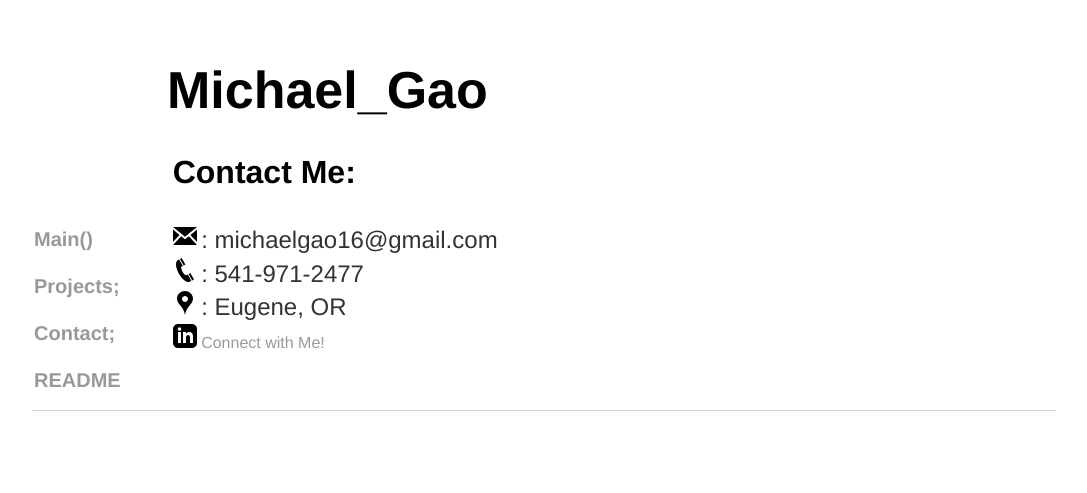
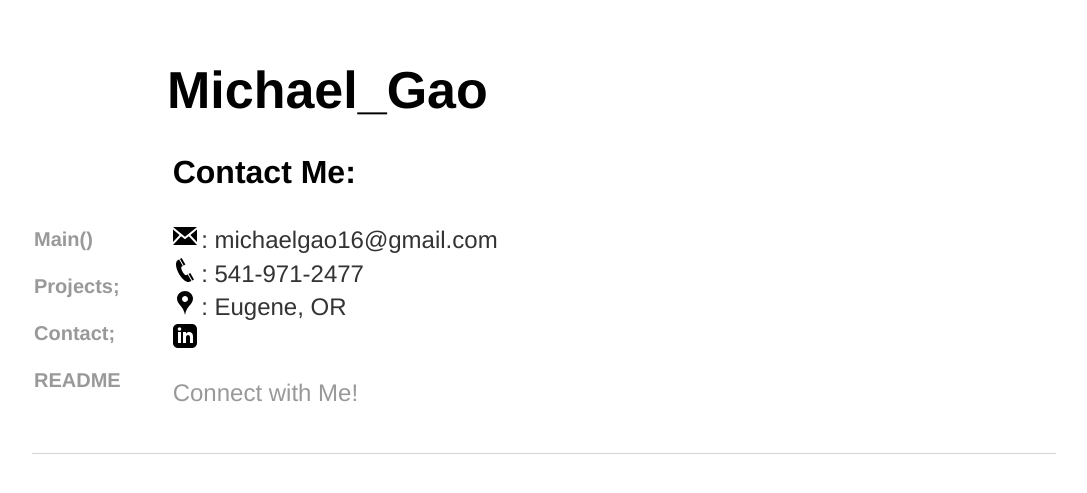
Before and after one commit to michael-c-gao/WebsiteOfMichael, a Jekyll site: the page built from contact/index.html, in a window 1280 px wide. Shown: the top 493 px of the page, without its empty margins (96-1183 px from the left). Built offline with Jekyll 4.4.1, drawn with Linux system fonts in a browser that asks for light colours.

Commit message:
Update index.html

```diff
--- a/contact/index.html
+++ b/contact/index.html
@@ -48,7 +48,7 @@
 		<br>
 		<img src="location.svg" alt="location: "> <p style="display:inline-block; margin-top: 0px; margin-bottom: 0px;"> : Eugene, OR</p>
 		<br>
-		<img src="linkedin.svg" alt="linkedin: "> <a style="display:inline-block; margin-top: 0px; margin-bottom: 0px;" href="https://www.linkedin.com/in/michael-c-gao/">Connect with Me!</a>
+		<img src="linkedin.svg" alt="linkedin: "> <p><a style="display:inline-block; margin-top: 0px; margin-bottom: 0px;" href="https://www.linkedin.com/in/michael-c-gao/">Connect with Me!</a></p>
 		<br>
 	</section>
 
```
